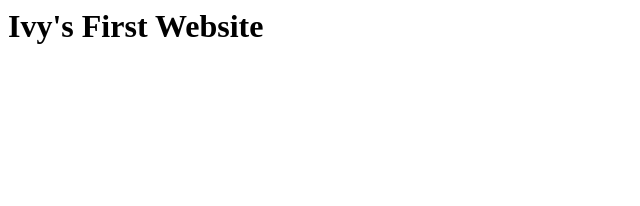
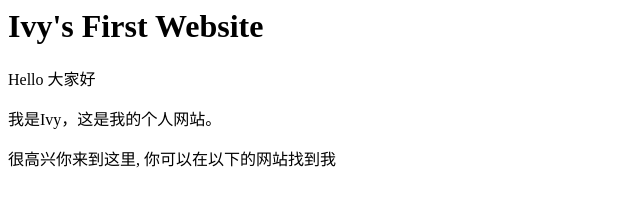
Before and after one commit to GdapplPsycho100/gdapplpsycho100.github.io, a plain HTML site: page index.html in a window 1280 px wide. Shown: the whole page, without its empty margins (0-640 px from the left). Drawn offline with Linux system fonts and the light colour scheme.

Commit message:
Update index.html

```diff
--- a/index.html
+++ b/index.html
@@ -1 +1,4 @@
 <H1>Ivy's First Website</H1>
+<p>Hello 大家好</p>
+<p>我是Ivy，这是我的个人网站。 </p>
+<p>很高兴你来到这里, 你可以在以下的网站找到我</p>
```
